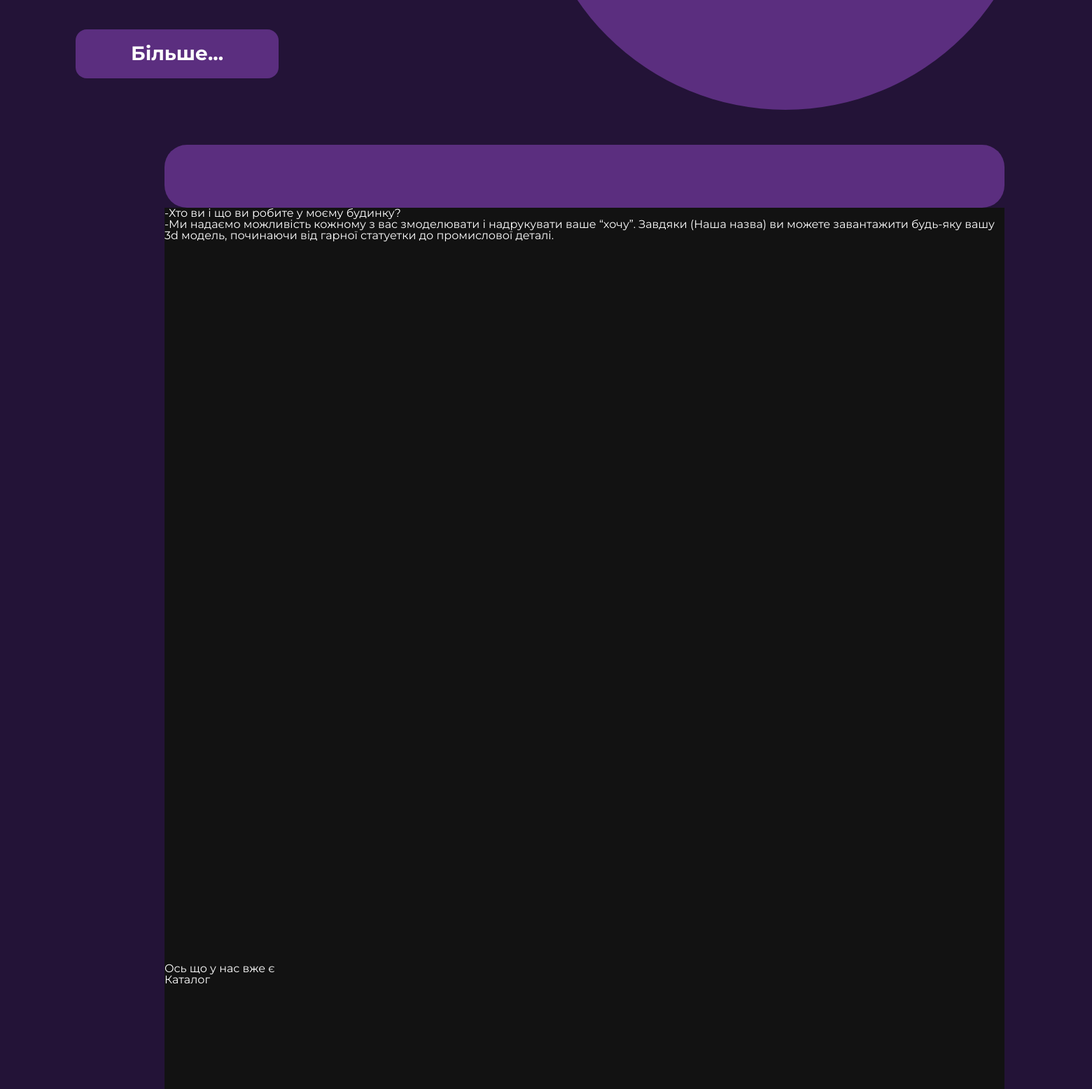
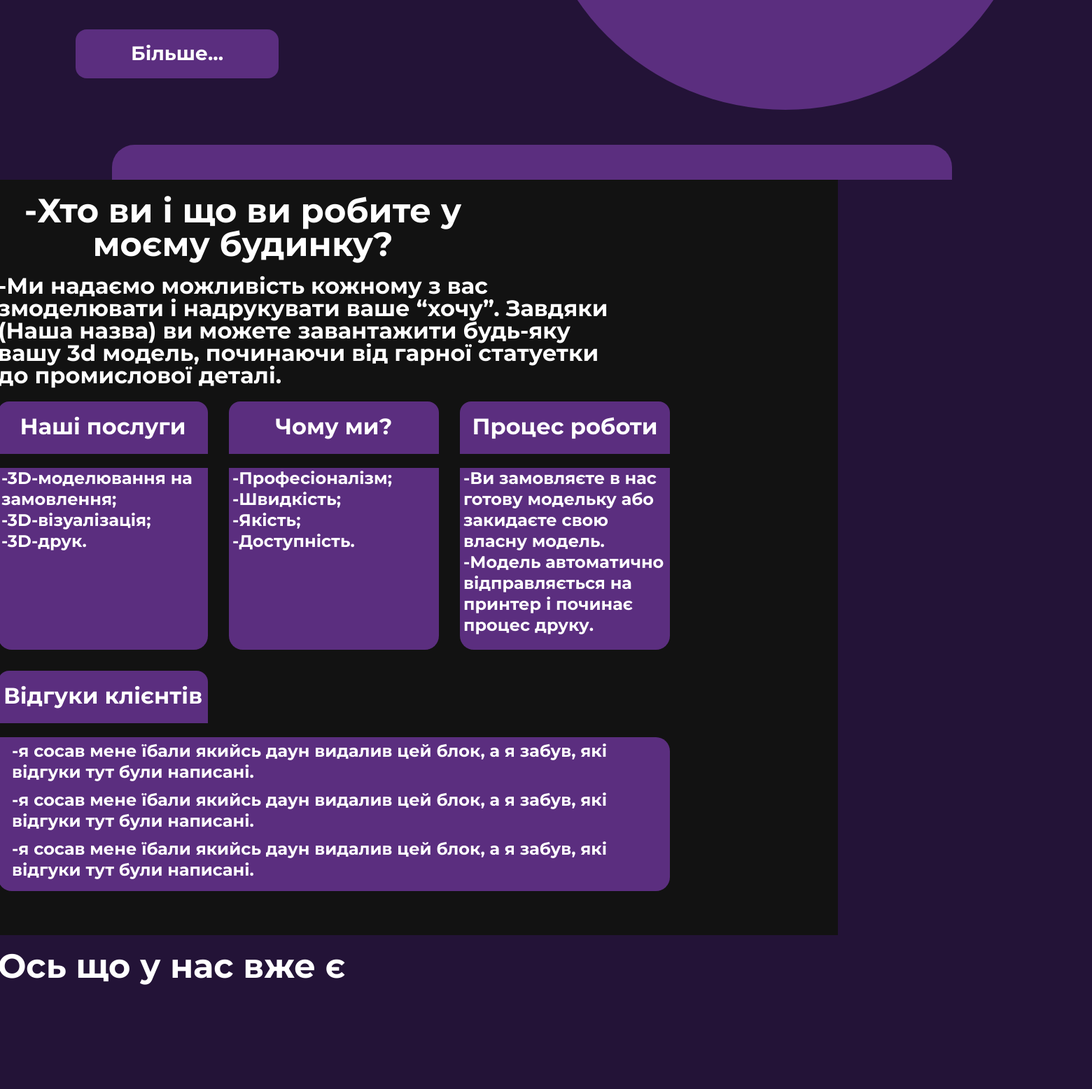
Before and after one commit to LeGenda3107/ProjectDruk, a PHP site: page / in a window 1560 px wide; the page is wider, and only the part inside the window is pictured. Shown: the part 665-2222 px from the top of that part at 70% size. Run offline with PHP 8.4, Linux system fonts and the light colour scheme.

Commit message:
блять коміти кал всьо поудалялось(половину пофіксив))

```diff
--- a/Site/css/style.css
+++ b/Site/css/style.css
@@ -378,12 +378,13 @@ input[type="number"] {
 	justify-content: space-around;
 }
 .drugdiller{
+	margin-right: 40px;
 	margin-top: 50px;
-	margin-left: 110px;
 	width: 1200px;
-	height: 90px;
-	border-radius: 32px;
+	height: 50px;
+	border-radius: 32px 32px 0 0;
 	background-color: var(--button-bg-color);
+
 
 }
 .secondScreen{
@@ -392,8 +393,133 @@ input[type="number"] {
 .grayBlock{
 	width: 1200px;
 	height: 1080px;
-	margin-left: 110px;
 	background-color: var(--grayBlock-color);
+}
+
+.title{
+	font-size: 48px;
+	width: 700px;
+	text-align: center;
+	padding: 20px 0;
+	font-weight: bold;
+
+}
+.subtitle{
+	width: 900px;
+	text-align: left;
+	font-size: 32px;
+	font-weight: bold;
+}
+.threeBlocks{
+	width: 960px;
+	height: 360px;
+	display: flex;
+	justify-content: space-between;
+}
+.head{
+	align-items: center;
+	margin-top: 5px;
+	border-radius: 16px 16px 0 0;
+	background-color: var(--button-bg-color);
+	width: 300px;
+	height: 75px;
+
+}
+.ratingBlock{
+	margin-top: 30px;
+}
+.block{
+	margin-top: 20px;
+	background-color: var(--button-bg-color);
+	width: 300px;
+	height: 260px;
+	border-radius: 0 0 20px 20px;
+
+}
+.rating{
+	margin-top: 20px;
+	width: 960px;
+	height: 220px;
+	background-color: var(--button-bg-color);
+	border-radius: 0 20px 20px 20px;
+}
+.rating p{
+	font-size: 24px;
+	font-weight: bold;
+	line-height:30px;
+	padding: 5px 20px 5px 20px;
+}
+.headTitle{
+	padding: 20px 0;
+	font-size: 32px;
+	font-weight: bold;
+	text-align: center;
+}
+.blockText p{
+	font-size: 24px;
+	font-weight: bold;
+	line-height:30px;
+	padding: 0 5px;
+}
+
+.usb{
+	width: 1770px;
+	height: 520px;
+}
+.catalogButton{
+	font-size: 24px;
+	font-weight: bold;
+	width: 250px;
+
+	text-align: center;
+	align-items: center;
+	background-color: var(--button-bg-color);
+	padding:  20px;
+	border-radius: 20px;
+}
+
+.leftP{
+	width: 500px;
+}
+.rightP{
+	margin-left: 500px;
+	width: 700px;
+}
+.infoTitle{
+	font-size: 40px;
+	font-weight: bold;
+	width: 620px;
+	text-align: center;
+	line-height: 40px;
+}
+.infoText{
+	margin-top: 20px;
+	font-size: 28px;
+	font-weight: bold;
+	width: 620px;
+	line-height: 40px;
+
+}
+.megaButton{
+	margin-top: 300px;
+
+	background-color: var(--button-bg-color);
+	width: 510px;
+	font-size: 40px;
+	font-weight: bold;
+	text-align: center;
+	border-radius: 20px;
+	padding:30px 20px;
+}
+.footer{
+	height: 500px;
+}
+.socialMedia{
+
+	margin-top: 300px;
+	font-size: 36px;
+	font-weight: bold;
+	text-align: center;
 }
 
 /*Товари*/
--- a/Site/pages/index.php
+++ b/Site/pages/index.php
@@ -37,57 +37,93 @@
             <div class="subtitle">  -Ми надаємо можливість кожному з вас змоделювати і надрукувати ваше “хочу”. Завдяки (Наша назва) ви можете завантажити будь-яку вашу 3d модель, починаючи від гарної статуетки до промислової деталі.</div>
             <div class="left-sideImage"><img src=""></div>
             <div class="threeBlocks">
+            <div>
                 <div class="head">
-                    <div class="headTitle"></div>
+                <div class="headTitle">Наші послуги</div>
                 </div>
                 <div class="block">
-                    <div class="blockText"></div>
+                <div class="blockText">
+                        <p>-3D-моделювання на замовлення;</p>
+                        <p>-3D-візуалізація;</p>
+                        <p>-3D-друк.</p>
+                    </div>
                 </div>
-
+                </div>
+            <div>
                 <div class="head">
-                    <div class="headTitle"></div>
+                <div class="headTitle">Чому ми?</div>
                 </div>
                 <div class="block">
-                    <div class="blockText"></div>
+                <div class="blockText">
+                        <p>-Професіоналізм;</p>
+                        <p>-Швидкість;</p>
+                        <p>-Якість;</p>
+                        <p>-Доступність.</p>
+                    </div>
                 </div>
-
+                </div>
+            <div>
                 <div class="head">
-                    <div class="headTitle"></div>
+                <div class="headTitle">Процес роботи</div>
                 </div>
                 <div class="block">
-                    <div class="blockText"></div>
+                <div class="blockText">
+                        <p>-Ви замовляєте в нас готову модельку або закидаєте свою власну модель.</p>
+                    <p>-Модель автоматично відправляється на принтер і починає процес друку.</p>
+                </div>
+                </div>
                 </div>
             </div>
+            <dic>
             <div class="ratingBlock">
                 <div class="head">
-                    <div class="headTitle"></div>
+
+                <div class="headTitle">Відгуки клієнтів</div>
                 </div>
-                <div class="rating"></div>
+                <div class="rating">
+                <p>-я сосав мене їбали якийсь даун видалив цей блок, а я забув, які відгуки тут були написані.</p>
+                <p>-я сосав мене їбали якийсь даун видалив цей блок, а я забув, які відгуки тут були написані.</p>
+                <p>-я сосав мене їбали якийсь даун видалив цей блок, а я забув, які відгуки тут були написані.</p>
+                </div>
+            </div>
             </div>
         </div>
     </div>
-</section>
-
-<section class="gallery">
-    <div class="container">
-      <div class="grayBlock">
-            <div class="title">Ось що у нас вже є</div>
+    <div class="grayblock">
+    <div class="title">Ось що у нас вже є</div>
             <div class="usb"></div>
             <div class="catalogButton">Каталог</div>
-</div>
+            </div>
+            </div>
     </div>
 </section>
 <section class="moreInfoScreen">
     <div class="container">
         <div class="grayBlock">
-    <div class="left-sideImage"><img src=""></div>
-    <div class="infoTitle"></div>
-    <div class="infoText"></div>
-    <div class="infoText"></div>
-    <div class="megaButton">Штопаєм ділдака!</div>
+        <div class="left-sideImage"><img src=""></div>
+                <div class="leftP"></div>
+                <div class="rightP">
+                    <div class="infoTitle">Бля ну тут прям хуяка точений остався текста того, але я не знаю що написати</div>
+                    <div class="infoText">bla bla bla
+                        ble ble ble ble ble
+                        blu blu blu blu blu blu blu blu blu blu blu blu
+                        habl blu bli ble ble bla ble blu bla ble ble bli
+                        lingan guli guli guli watcha lin gan gu lin gan gu</div>
+                    <div class="infoText">bla bla bla
+                        ble ble ble ble ble
+                        blu blu blu blu blu blu blu blu blu blu blu blu
+                        habl blu bli ble ble bla ble blu bla ble ble bli
+                        lingan guli guli guli watcha lin gan gu lin gan gu</div>
+
+                </div>
+                <div class="megaButton">Штопаєм ділдака!</div>
+
 <div class="right-sideImage"><img src=""></div>
 </div>
 </div>
+
+
+
 </section>
 
 <footer class="footer">
```
Also changed, not shown: Site/css/regstyle.css (added, +55 -0 lines), Site/pages/registration.php (added, +39 -0 lines).
